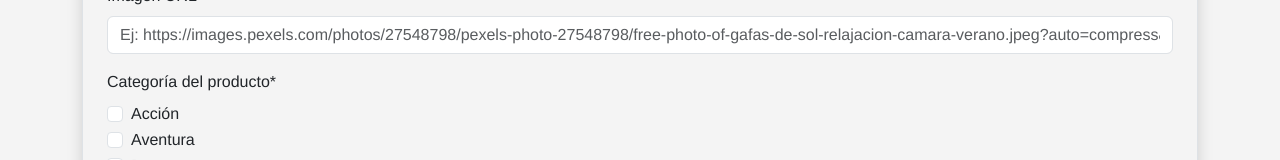
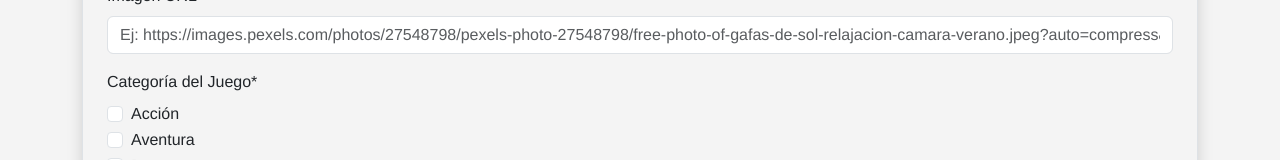
Before and after one commit to Matiassanchez18/GoodGaming-proyectofinal, a React (Vite) app: page /Administrador/FormularioJuego in a window 1280 px wide. Shown: the part 394-554 px from the top of the page. Built offline with nearby package versions, Linux system fonts and the light colour scheme; sample sign-in values are in the browser's storage.

Commit message:
Se cambioel titulo del administrador

```diff
--- a/src/components/pages/FormularioJuego.jsx
+++ b/src/components/pages/FormularioJuego.jsx
@@ -154,7 +154,7 @@ const FormularioJuego = ({ crearProducto }) => {
         </Form.Group>
 
         <Form.Group className="mb-3">
-          <Form.Label>Categoría del producto*</Form.Label>
+          <Form.Label>Categoría del Juego*</Form.Label>
           <div>
             {[
               "Acción",
```
